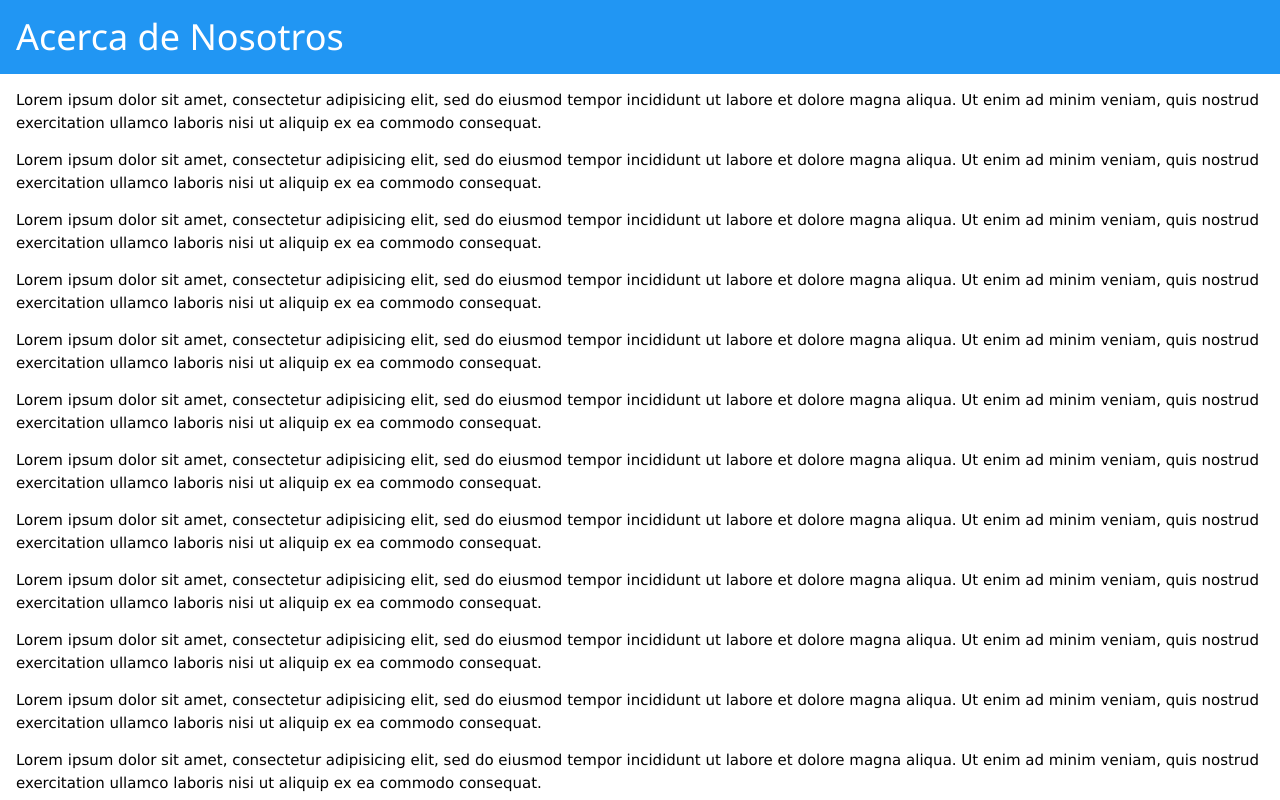
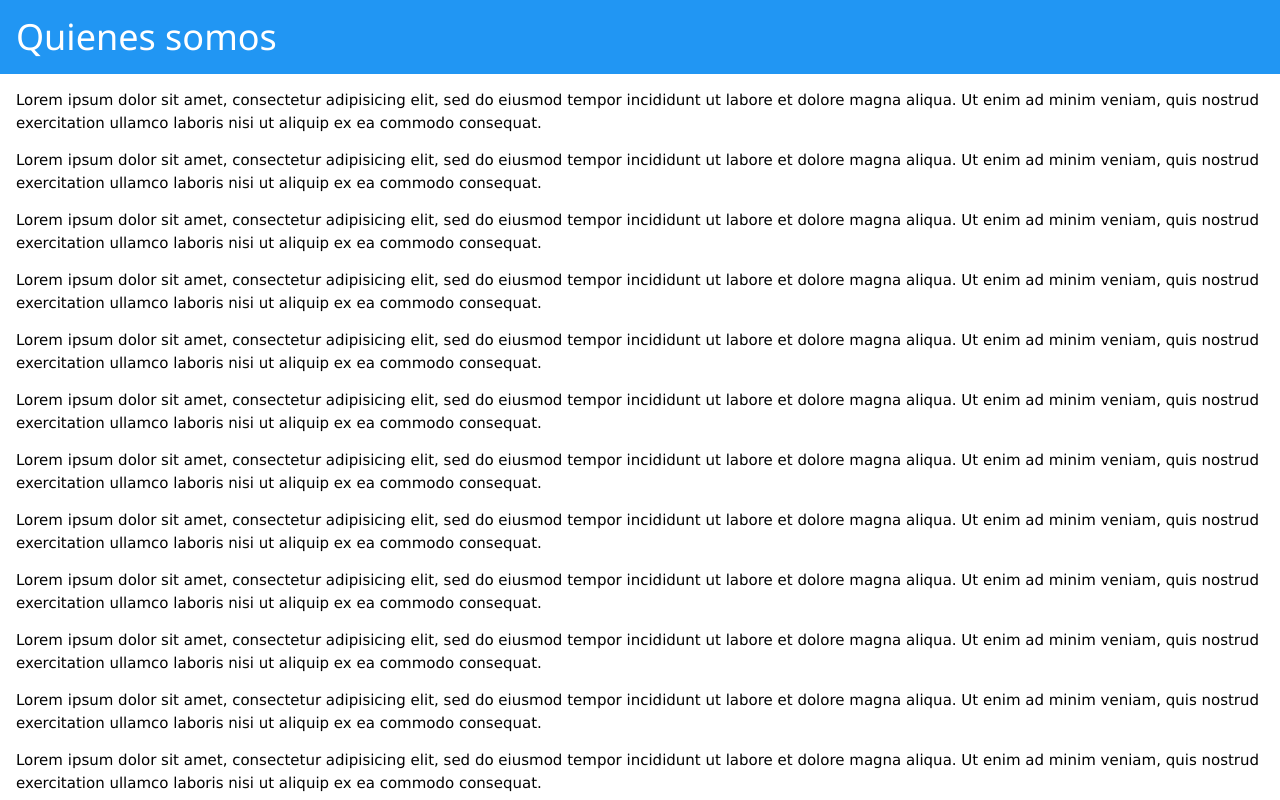
Before and after one commit to itanortega/prueba2018-08, a plain HTML site: page quienessomos.html in a window 1280 px wide. Shown: the top 800 px of the page. Drawn offline with nearby package versions, Linux system fonts and the light colour scheme.

Commit message:
Renombrando el header

```diff
--- a/quienessomos.html
+++ b/quienessomos.html
@@ -7,7 +7,7 @@
 <body>
   <div class="w3-card-4" style="width:100%;">
     <header class="w3-container w3-blue">
-      <h1>Acerca de Nosotros</h1>
+      <h1>Quienes somos</h1>
     </header>
 
     <div class="w3-container">
```
